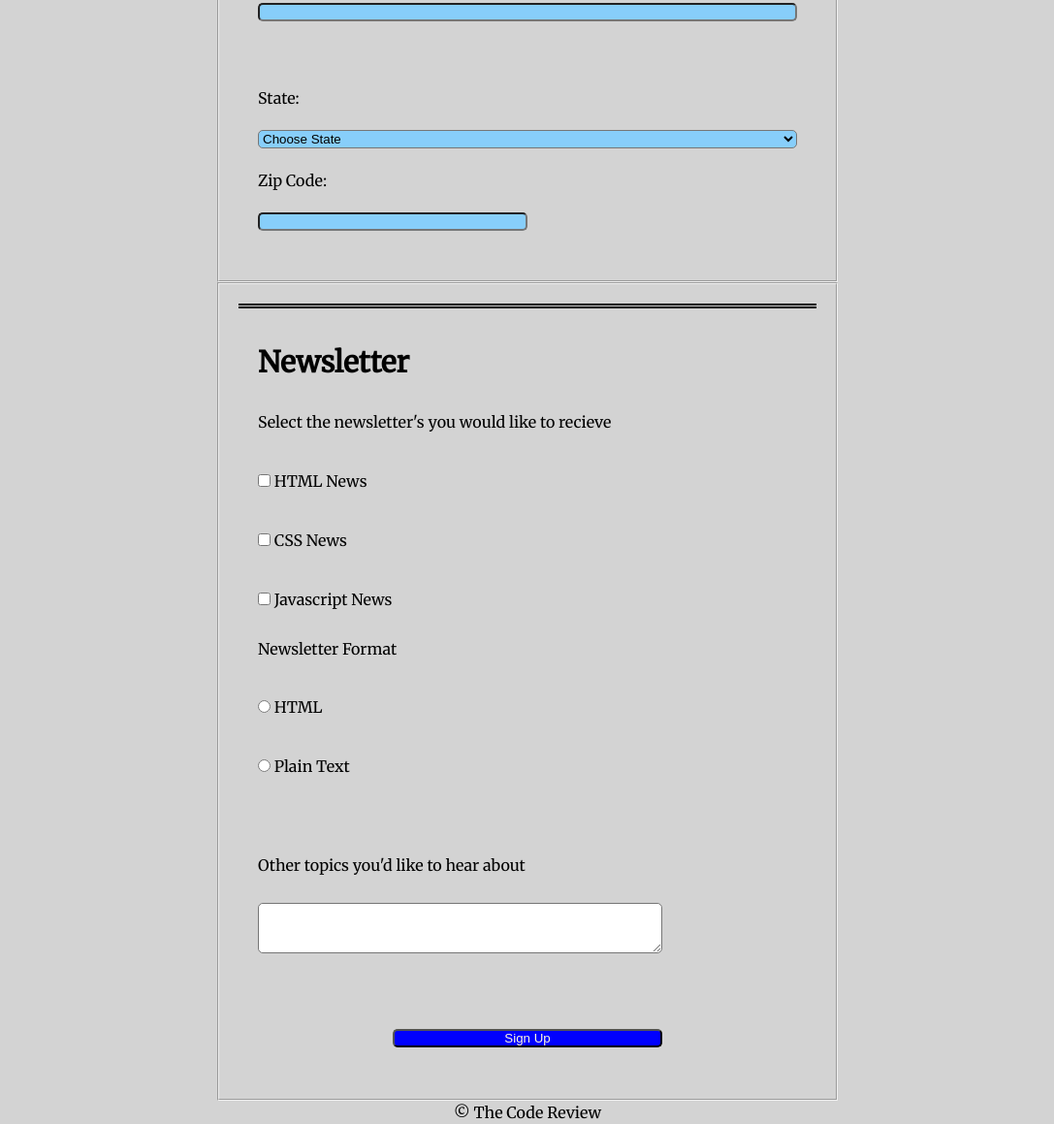
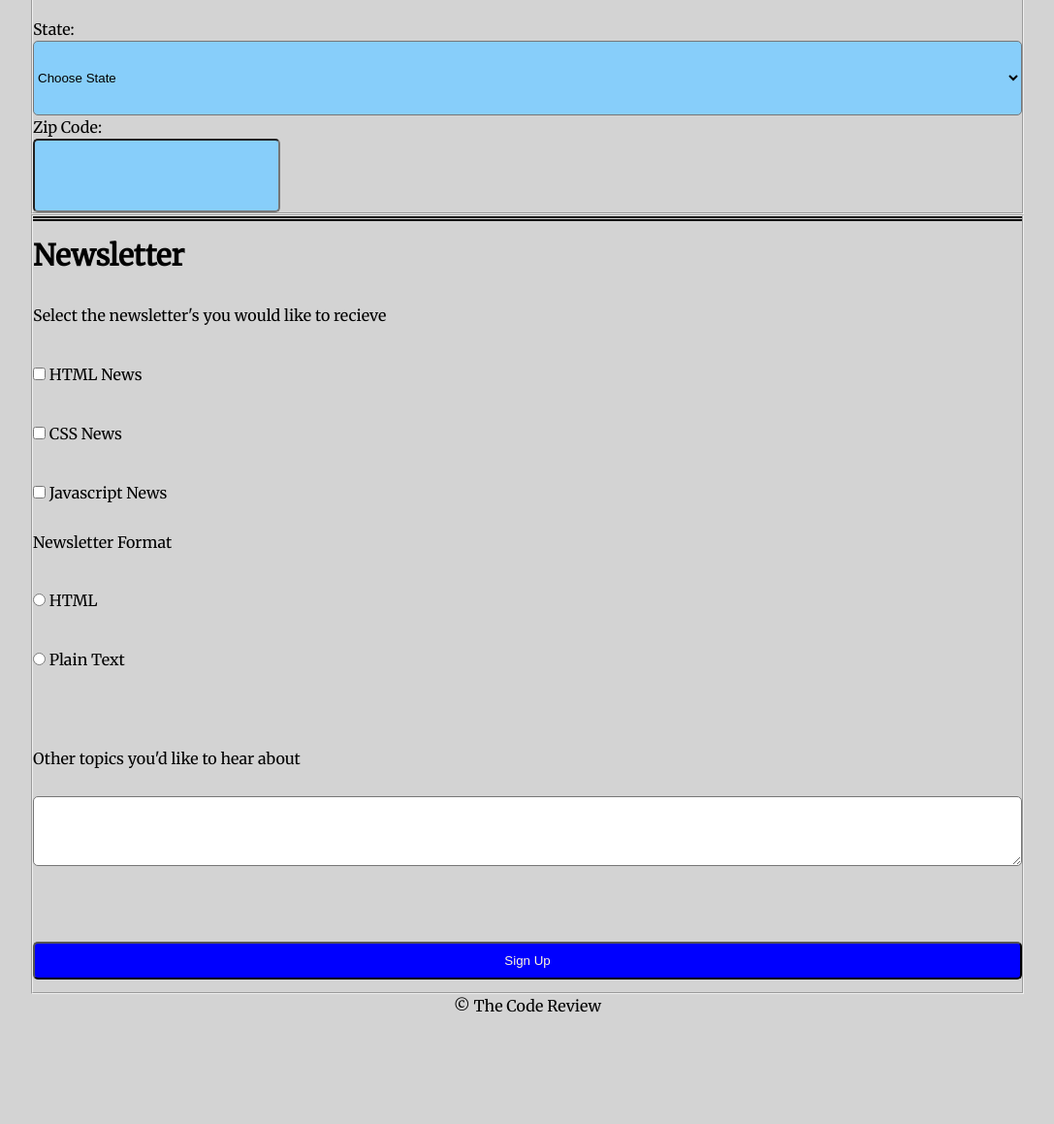
Before and after one commit to JoyH417/Project-3, a plain HTML site: page index.html in a window 1280 px wide. Shown: the part 781-1940 px from the top of the page at 97% size, without its empty margins (96-1183 px from the left). After the commit the page ends 1830 px from the top, so only its background shows below. Drawn offline with Linux system fonts and the light colour scheme; files that its build step writes are made by us from their sources.

Commit message:
Add files via upload

```diff
--- a/css/style.css
+++ b/css/style.css
@@ -9,17 +9,14 @@
 
 body{
     background-color: lightgray;
-    display: block;
     line-height: 1.5;
     font-family: 'Merriweather', serif;
 }
 
 .container{
     display: flex;
+    flex-flow: column wrap;
     justify-content: space-around;
-    flex-flow: column wrap;
-    margin: 20px;
-    padding: 20px;
     min-height: 100vh;
     border-top: 5px double black;
 }
@@ -29,6 +26,8 @@ body{
  .select{
     background-color: lightskyblue;
     border-radius: 5px;
+    width: 100%;
+    display: block;
 
 }
 
@@ -53,8 +52,6 @@ h1{
 
 header h2{
     text-align: center;
-    padding: 10px;
-    margin: 10px;
     font-size: 30px;
     font-weight: bold;
 
@@ -66,7 +63,6 @@ header h2{
     margin: 10px;
     padding: 10px;
     text-align: center;
-
 }
 
 legend{
@@ -75,9 +71,9 @@ legend{
 }
 
 #topics{
-    padding-top: 20px;
     border-radius: 5px;
-    width: 75%;
+    width: 100%;
+    padding: 20px;
 
 }
 
@@ -91,7 +87,7 @@ button{
     background-color: blue;
     color: cornsilk;
     border-radius: 5px;
-    width: 50%;
+    width: 100%;
     align-self: center;
 }
 
@@ -119,12 +115,55 @@ footer{
 @media(min-width:768px) {
 
 
+    .main{
+        display: flex;
+        flex-direction: row;
+
+
+    }
+
+
+    header p {
+        margin: 10px;
+        padding: 10px;
+        text-align: center;
+    }
+
+    .bel{
+        flex-basis: 25%;
+        height:50px;
+        margin: auto 0;
+
+    }
+
+    .put,
+    .select{
+        flex-grow: 1;
+        flex-basis: 75%;
+    }
+
     form{
-        width: 50%;
-        display: block;
+        max-width: 80%;
         margin-left: auto;
         margin-right: auto;
     }
 
 
+    #zipcode{
+        max-width: 25%;
+
+
 }
+
+#topics{
+    width: 100%;
+    padding: 20px;
+
+}
+
+button{
+    width: 100%;
+    padding: 10px;
+}
+
+}
```
